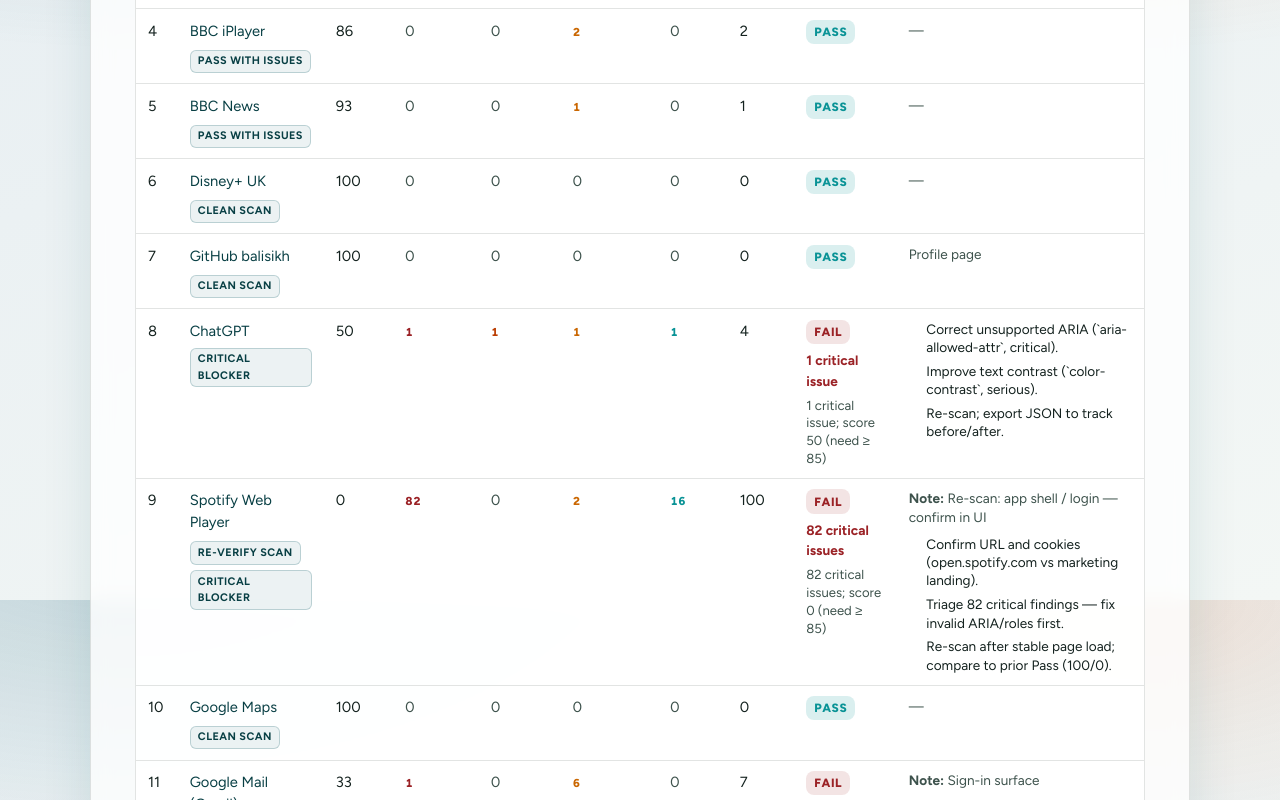
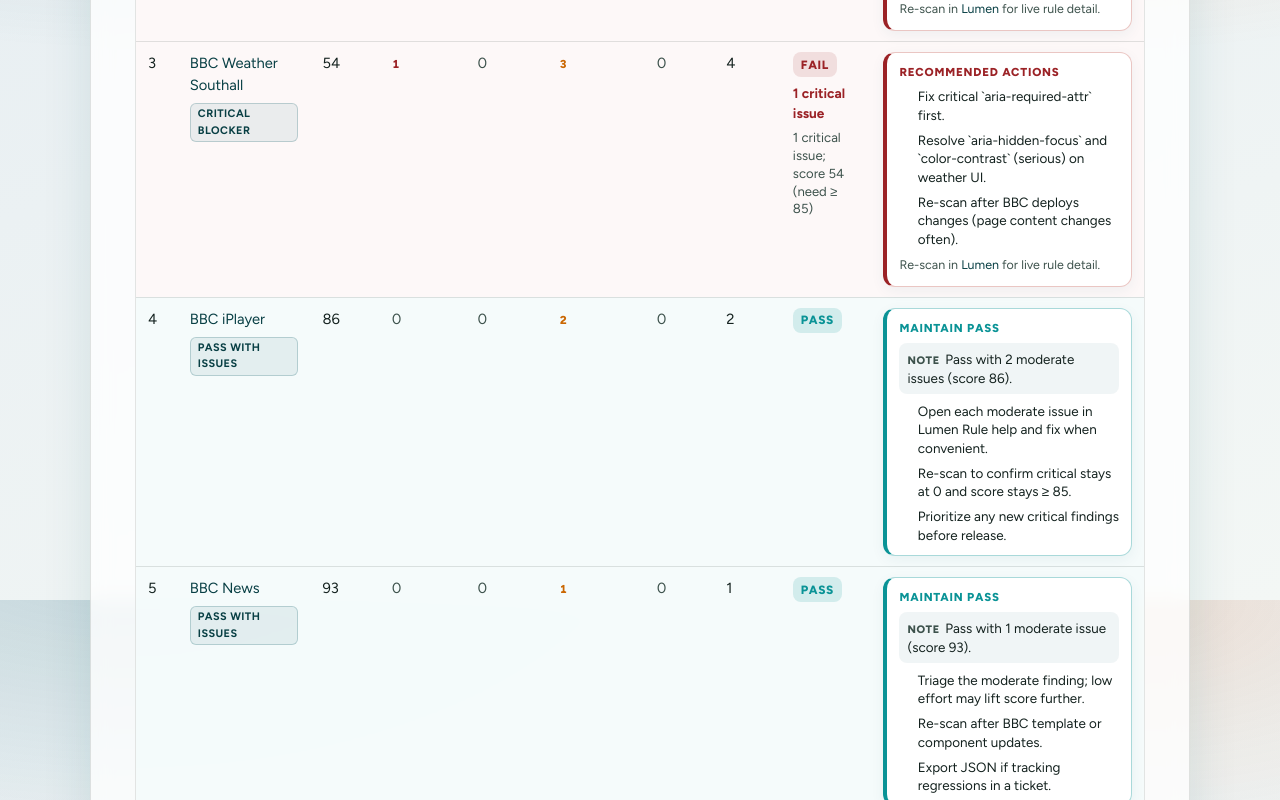
Before and after one commit to balisikh/ai-based-web-accessibility-checker, a Next.js app in the folder web/: page /batch in a window 1280 px wide. Shown: the part 1000-1800 px from the top of the page. Built offline with nearby package versions, Linux system fonts and the light colour scheme.

Commit message:
Improve batch notes for all 28 sites
Add Pass guidance cards, standout styling on /batch, CI validation, and TEST_RESULTS pass summary.

Co-authored-by: Cursor <cursoragent@cursor.com>

```diff
--- a/web/scripts/validate-batch-snapshot.ts
+++ b/web/scripts/validate-batch-snapshot.ts
@@ -3,6 +3,7 @@
  * Run: npm run validate:batch
  */
 import { FAIL_SITE_GUIDANCE } from "../src/lib/website-batch-fail-guidance";
+import { PASS_SITE_GUIDANCE } from "../src/lib/website-batch-pass-guidance";
 import {
   WEBSITE_BATCH_RESULTS,
   WEBSITE_BATCH_SUMMARY,
@@ -76,6 +77,18 @@ for (const row of WEBSITE_BATCH_RESULTS) {
     check(false, `#${row.id} ${row.name} is Fail but missing FAIL_SITE_GUIDANCE`);
   }
 
+  if (isPass && !PASS_SITE_GUIDANCE[row.id]) {
+    check(false, `#${row.id} ${row.name} is Pass but missing PASS_SITE_GUIDANCE`);
+  }
+
+  if (isPass && PASS_SITE_GUIDANCE[row.id]?.recommendations.length === 0) {
+    check(false, `#${row.id} ${row.name} Pass guidance has no recommendations`);
+  }
+
+  if (!isPass && FAIL_SITE_GUIDANCE[row.id]?.furtherActions.length === 0) {
+    check(false, `#${row.id} ${row.name} Fail guidance has no actions`);
+  }
+
   tc += row.critical;
   ts += row.serious;
   tm += row.moderate;
--- /dev/null
+++ b/web/src/app/batch/BatchGuidanceCell.tsx
@@ -0,0 +1,28 @@
+import type { BatchSiteGuidanceView } from "@/lib/website-batch-guidance";
+import Link from "next/link";
+
+export function BatchGuidanceCell({ guidance }: { guidance: BatchSiteGuidanceView }) {
+  return (
+    <div
+      className={`batch-guidance batch-guidance-${guidance.pass ? "pass" : "fail"}`}
+    >
+      <p className="batch-guidance-kicker">{guidance.kicker}</p>
+      {guidance.note ? (
+        <p className="batch-guidance-note">
+          <span className="batch-guidance-note-label">Note</span>
+          {guidance.note}
+        </p>
+      ) : null}
+      <ul className="batch-guidance-list">
+        {guidance.recommendations.map((item) => (
+          <li key={item}>{item}</li>
+        ))}
+      </ul>
+      {!guidance.pass && (
+        <p className="batch-guidance-footer">
+          Re-scan in <Link href="/">Lumen</Link> for live rule detail.
+        </p>
+      )}
+    </div>
+  );
+}
--- a/web/src/app/batch/page.tsx
+++ b/web/src/app/batch/page.tsx
@@ -8,8 +8,9 @@ import {
   websiteBatchFailReason,
   websiteBatchPass,
 } from "@/lib/website-pass-fail";
-import { guidanceForSite } from "@/lib/website-batch-fail-guidance";
+import { batchGuidanceForRow } from "@/lib/website-batch-guidance";
 import { BATCH_TAG_LABELS, tagsForBatchSite } from "@/lib/website-batch-tags";
+import { BatchGuidanceCell } from "./BatchGuidanceCell";
 
 export const metadata = {
   title: "Lumen | Website batch results",
@@ -109,19 +110,22 @@ export default function BatchResultsPage() {
                 <th scope="col">Minor</th>
                 <th scope="col">Total</th>
                 <th scope="col">Result</th>
-                <th scope="col">Notes &amp; recommended actions</th>
+                <th scope="col">Notes &amp; recommendations</th>
               </tr>
             </thead>
             <tbody>
               {WEBSITE_BATCH_RESULTS.map((row) => {
                 const pass = websiteBatchPass(row.score, row.critical);
-                const guidance = guidanceForSite(row.id);
+                const guidanceView = batchGuidanceForRow(row);
                 const failReason = websiteBatchFailReason(
                   row.score,
                   row.critical,
                 );
                 return (
-                  <tr key={row.id}>
+                  <tr
+                    key={row.id}
+                    className={`batch-row batch-row-${pass ? "pass" : "fail"}`}
+                  >
                     <td>{row.id}</td>
                     <td>
                       <a
@@ -170,34 +174,7 @@ export default function BatchResultsPage() {
                       )}
                     </td>
                     <td className="batch-notes">
-                      {pass ? (
-                        row.note ? (
-                          <p className="batch-note-line">{row.note}</p>
-                        ) : (
-                          "—"
-                        )
-                      ) : (
-                        <>
-                          {(row.note ?? guidance?.note) && (
-                            <p className="batch-note-line">
-                              <strong>Note:</strong>{" "}
-                              {row.note ?? guidance?.note}
-                            </p>
-                          )}
-                          {guidance?.furtherActions.length ? (
-                            <ul className="batch-actions">
-                              {guidance.furtherActions.map((action) => (
-                                <li key={action}>{action}</li>
-                              ))}
-                            </ul>
-                          ) : (
-                            <p className="batch-note-line hint">
-                              Re-scan in{" "}
-                              <Link href="/">Lumen</Link> for rule-level fixes.
-                            </p>
-                          )}
-                        </>
-                      )}
+                      <BatchGuidanceCell guidance={guidanceView} />
                     </td>
                   </tr>
                 );
--- a/web/src/app/globals.css
+++ b/web/src/app/globals.css
@@ -1065,6 +1065,91 @@ pre {
   border-bottom: 0;
 }
 
+.batch-row-pass {
+  background: rgba(10, 147, 150, 0.04);
+}
+
+.batch-row-fail {
+  background: rgba(180, 50, 40, 0.03);
+}
+
+.batch-guidance {
+  border-radius: 12px;
+  padding: 0.65rem 0.75rem;
+  border: 1px solid var(--line);
+  background: rgba(255, 255, 255, 0.95);
+  box-shadow: 0 4px 14px rgba(13, 92, 99, 0.06);
+}
+
+.batch-guidance-pass {
+  border-left: 4px solid #0a9396;
+  border-color: rgba(10, 147, 150, 0.35);
+  border-left-color: #0a9396;
+}
+
+.batch-guidance-fail {
+  border-left: 4px solid var(--critical);
+  border-color: rgba(180, 50, 40, 0.28);
+  border-left-color: var(--critical);
+}
+
+.batch-guidance-kicker {
+  margin: 0 0 0.4rem;
+  font-size: 0.72rem;
+  font-weight: 800;
+  letter-spacing: 0.07em;
+  text-transform: uppercase;
+  color: var(--brand-deep);
+}
+
+.batch-guidance-fail .batch-guidance-kicker {
+  color: var(--critical);
+}
+
+.batch-guidance-pass .batch-guidance-kicker {
+  color: #0a9396;
+}
+
+.batch-guidance-note {
+  margin: 0 0 0.5rem;
+  padding: 0.4rem 0.5rem;
+  border-radius: 8px;
+  background: rgba(13, 92, 99, 0.06);
+  font-size: 0.84rem;
+  line-height: 1.4;
+  color: var(--ink);
+}
+
+.batch-guidance-fail .batch-guidance-note {
+  background: rgba(180, 50, 40, 0.08);
+}
+
+.batch-guidance-note-label {
+  display: inline-block;
+  margin-right: 0.35rem;
+  font-size: 0.68rem;
+  font-weight: 800;
+  letter-spacing: 0.06em;
+  text-transform: uppercase;
+  color: var(--ink-soft);
+}
+
+.batch-guidance-list {
+  margin: 0;
+  padding-left: 1.15rem;
+  display: grid;
+  gap: 0.4rem;
+  font-size: 0.84rem;
+  line-height: 1.38;
+  color: var(--ink);
+}
+
+.batch-guidance-footer {
+  margin: 0.5rem 0 0;
+  font-size: 0.78rem;
+  color: var(--ink-soft);
+}
+
 .batch-badge {
   display: inline-block;
   font-size: 0.75rem;
@@ -1129,7 +1214,8 @@ pre {
 .batch-notes {
   font-size: 0.85rem;
   color: var(--ink-soft);
-  max-width: 22rem;
+  min-width: 16rem;
+  max-width: 26rem;
   vertical-align: top;
 }
 
--- /dev/null
+++ b/web/src/lib/website-batch-guidance.ts
@@ -0,0 +1,69 @@
+import type { WebsiteBatchResult } from "./website-batch-results";
+import {
+  guidanceForSite as failGuidanceForSite,
+  type FailSiteGuidance,
+} from "./website-batch-fail-guidance";
+import {
+  passGuidanceForSite,
+  type PassSiteGuidance,
+} from "./website-batch-pass-guidance";
+import { websiteBatchPass } from "./website-pass-fail";
+
+export type BatchSiteGuidanceView = {
+  pass: boolean;
+  kicker: string;
+  note?: string;
+  recommendations: string[];
+};
+
+function fromFail(g: FailSiteGuidance, rowNote?: string): BatchSiteGuidanceView {
+  return {
+    pass: false,
+    kicker: "Recommended actions",
+    note: rowNote ?? g.note,
+    recommendations: g.furtherActions,
+  };
+}
+
+function fromPass(g: PassSiteGuidance, rowNote?: string): BatchSiteGuidanceView {
+  return {
+    pass: true,
+    kicker: "Maintain Pass",
+    note: rowNote ?? g.note,
+    recommendations: g.recommendations,
+  };
+}
+
+/** Unified notes + recommendations for batch table (all 28 sites). */
+export function batchGuidanceForRow(
+  row: WebsiteBatchResult,
+): BatchSiteGuidanceView {
+  const pass = websiteBatchPass(row.score, row.critical);
+
+  if (pass) {
+    const guided = passGuidanceForSite(row.id);
+    if (guided) return fromPass(guided, row.note);
+    return {
+      pass: true,
+      kicker: "Maintain Pass",
+      note: row.note,
+      recommendations: [
+        "Re-scan in Lumen to confirm score ≥ 85 and critical = 0.",
+        "Export JSON when sharing results with your team.",
+      ],
+    };
+  }
+
+  const guided = failGuidanceForSite(row.id);
+  if (guided) return fromFail(guided, row.note);
+
+  return {
+    pass: false,
+    kicker: "Recommended actions",
+    note: row.note,
+    recommendations: [
+      "Re-scan in Lumen and work critical issues first, then serious/moderate.",
+      "Use Rule help and Export JSON for developer handoff.",
+    ],
+  };
+}
--- /dev/null
+++ b/web/src/lib/website-batch-pass-guidance.ts
@@ -0,0 +1,79 @@
+/**
+ * Notes and maintenance recommendations for batch Pass sites.
+ * Sync with TEST_RESULTS.md — complements FAIL_SITE_GUIDANCE.
+ */
+export type PassSiteGuidance = {
+  note?: string;
+  recommendations: string[];
+};
+
+export const PASS_SITE_GUIDANCE: Record<number, PassSiteGuidance> = {
+  1: {
+    note: "Perfect automated score (0 issues).",
+    recommendations: [
+      "Use as a clean baseline when comparing other scans.",
+      "Re-scan after major Google UI changes — automated results can shift.",
+      "Keep manual spot-checks; Pass is not a formal WCAG certificate.",
+    ],
+  },
+  4: {
+    note: "Pass with 2 moderate issues (score 86).",
+    recommendations: [
+      "Open each moderate issue in Lumen Rule help and fix when convenient.",
+      "Re-scan to confirm critical stays at 0 and score stays ≥ 85.",
+      "Prioritize any new critical findings before release.",
+    ],
+  },
+  5: {
+    note: "Pass with 1 moderate issue (score 93).",
+    recommendations: [
+      "Triage the moderate finding; low effort may lift score further.",
+      "Re-scan after BBC template or component updates.",
+      "Export JSON if tracking regressions in a ticket.",
+    ],
+  },
+  6: {
+    note: "Clean scan — 100 score, zero issues.",
+    recommendations: [
+      "Re-scan periodically; streaming sites update often.",
+      "Use as a Pass reference alongside Google UK / Maps.",
+      "Still validate key flows manually (keyboard, captions, etc.).",
+    ],
+  },
+  7: {
+    note: "Profile page only — not full github.com.",
+    recommendations: [
+      "Re-scan if GitHub changes profile markup or ARIA patterns.",
+      "Scan other URLs separately if testing org/repo pages.",
+      "Maintain zero critical on re-scan to keep batch Pass.",
+    ],
+  },
+  10: {
+    note: "Clean scan — 100 score, zero issues.",
+    recommendations: [
+      "Maps is heavy JS — re-scan after Google updates the app shell.",
+      "Compare against other clean Pass sites if scores diverge.",
+      "Document scan date when reporting stakeholders (snapshot ages).",
+    ],
+  },
+  25: {
+    note: "Pass with 3 minor issues (score 91).",
+    recommendations: [
+      "Minors are optional polish; fix when editing related components.",
+      "Re-scan after MediaWiki skin or main-page layout changes.",
+      "Confirm critical count stays 0 on each batch re-run.",
+    ],
+  },
+  26: {
+    note: "Regression URL — Pass with 2 moderate (score 86).",
+    recommendations: [
+      "Keep in CI smoke tests and batch validate:batch checks.",
+      "Fix moderates if using example.com as a “known good” demo.",
+      "Pair with W3C bad demo (#27) for contrast in testing docs.",
+    ],
+  },
+};
+
+export function passGuidanceForSite(id: number): PassSiteGuidance | undefined {
+  return PASS_SITE_GUIDANCE[id];
+}
```
Also changed, not shown: 1 other file (tests, documents, lock files or other folders).
